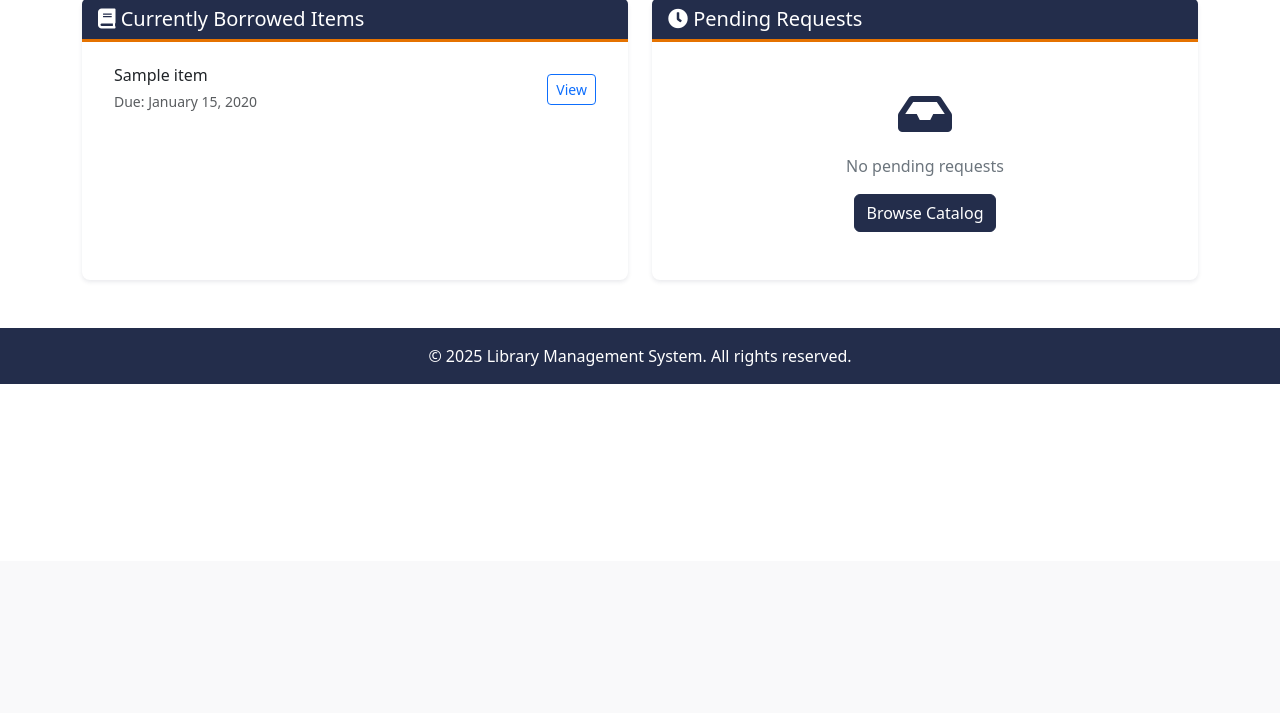
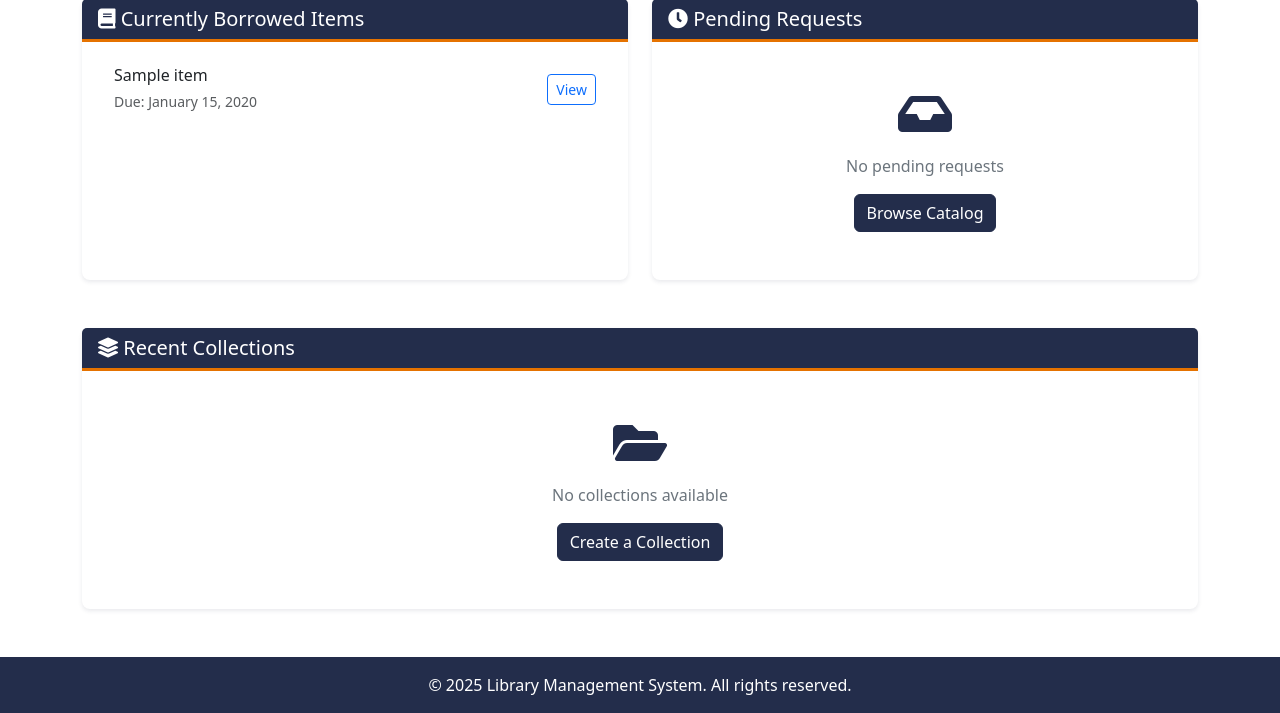
Before and after one commit to KabirSuri/music-instrument-lending-app, a Django app: page /patron-landing/ in a window 1280 px wide. Shown: the part 239-952 px from the top of the page. Before the commit the page ends 623 px from the top, so only its background shows below. Run offline with Django 5.2, Linux system fonts and the light colour scheme; a user stored in the database is signed in; tables that the repository leaves empty hold one stand-in row (values such as "Sample post").

Commit message:
Implemented requirement change. Patrons can now create and interact with public collections.

```diff
--- a/mysite/views.py
+++ b/mysite/views.py
@@ -227,20 +227,25 @@
 
 @login_required
 def collection_list(request):
-    """Display all collections with search functionality."""
-    if not request.user.profile.is_librarian:
-        messages.error(request, "Only librarians can view collections.")
-        return redirect('catalog')
-
+    """Display collections with search functionality.
+       Librarians see all collections; patrons only see public collections.
+    """
     query = request.GET.get('q', '')
-    if query:
-        collections = Collection.objects.filter(
-            Q(title__icontains=query) |
-            Q(description__icontains=query)
-        )
+    if request.user.profile.is_librarian:
+        collections = Collection.objects.all().order_by('-id')
+        if query:
+            collections = collections.filter(
+                Q(title__icontains=query) |
+                Q(description__icontains=query)
+            )
     else:
-        collections = Collection.objects.all().order_by('-id')
-
+        # Patrons see only public collections.
+        collections = Collection.objects.filter(is_public=True).order_by('-id')
+        if query:
+            collections = collections.filter(
+                Q(title__icontains=query) |
+                Q(description__icontains=query)
+            )
     return render(request, 'collections/collection_list.html', {
         'collections': collections,
         'query': query
@@ -249,15 +254,16 @@
 @login_required
 def create_collection(request):
     """Create a new collection."""
-    if not request.user.profile.is_librarian:
-        messages.error(request, "Only librarians can create collections.")
-        return redirect('catalog')
+    default_library = Library.objects.get(id=1) #the single library in this project
 
     if request.method == 'POST':
         title = request.POST.get('title')
         description = request.POST.get('description')
-        is_public = request.POST.get('is_public') == 'on'
-        default_library=Library.objects.get(id=1) #the single library in this project
+        # Librarians can choose private; Patrons forced public
+        if request.user.profile.is_librarian:
+            is_public = request.POST.get('is_public') == 'on'
+        else:
+            is_public = True
 
         if title:
             collection = Collection.objects.create(
@@ -268,7 +274,6 @@
                 library=default_library
             )
 
-            # Handle selected items
             item_ids = request.POST.getlist('items')
             if item_ids:
                 items = Item.objects.filter(id__in=item_ids)
@@ -297,16 +302,19 @@
 @login_required
 def edit_collection(request, collection_id):
     """Edit an existing collection."""
-    if not request.user.profile.is_librarian:
-        messages.error(request, "Only librarians can edit collections.")
+    collection = get_object_or_404(Collection, id=collection_id)
+
+    if not (request.user.profile.is_librarian or collection.creator == request.user):
+        messages.error(request, "You don't have permission to edit this collection.")
         return redirect('catalog')
-
-    collection = get_object_or_404(Collection, id=collection_id)
 
     if request.method == 'POST':
         collection.title = request.POST.get('title', collection.title)
         collection.description = request.POST.get('description', collection.description)
-        collection.is_public = request.POST.get('is_public') == 'on'
+        if request.user.profile.is_librarian:
+            collection.is_public = request.POST.get('is_public') == 'on'
+        else:
+            collection.is_public = True
         collection.save()
 
         # Update items
@@ -326,18 +334,19 @@
         'items': items
     })
 
+@login_required
 def delete_collection(request, collection_id):
     """Delete an existing collection."""
-    if not request.user.profile.is_librarian:
-        messages.error(request, "Only librarians can delete collections.")
+    collection = get_object_or_404(Collection, id=collection_id)
+
+    if not (request.user.profile.is_librarian or collection.creator == request.user):
+        messages.error(request, "You don't have permission to delete this collection.")
         return redirect('catalog')
 
-    collection = get_object_or_404(Collection, id=collection_id)
-
     if request.method == 'POST':
-        collection_title = collection.title  # Store for message before deletion
+        collection_title = collection.title
         collection.delete()
         messages.success(request, f"Collection '{collection_title}' deleted successfully!")
-        return redirect('collections')  # Adjust if your collections list URL is different
+        return redirect('collections')
 
     return redirect('collection-detail', collection_id=collection.id)
--- a/templates/collections/collection_detail.html
+++ b/templates/collections/collection_detail.html
@@ -13,7 +13,7 @@
     <div class="card">
         <div class="card-header d-flex justify-content-between align-items-center">
             <h2 class="mb-0">{{ collection.title }}</h2>
-            {% if user.profile.is_librarian %}
+            {% if user.profile.is_librarian or user == collection.creator %}
                 <a href="{% url 'edit-collection' collection.id %}" class="btn btn-outline-primary">
                     <i class="fas fa-edit"></i> Edit Collection
                 </a>
@@ -52,7 +52,7 @@
                 <div class="text-center py-4">
                     <i class="fas fa-box-open fa-3x text-muted mb-3"></i>
                     <p class="lead text-muted">No items in this collection</p>
-                    {% if user.profile.is_librarian %}
+                    {% if user.profile.is_librarian or user == collection.creator %}
                         <a href="{% url 'edit-collection' collection.id %}" class="btn btn-primary">
                             Add Items
                         </a>
--- a/templates/collections/create_collection.html
+++ b/templates/collections/create_collection.html
@@ -23,6 +23,7 @@
                             <textarea class="form-control" id="description" name="description" rows="3"></textarea>
                         </div>
 
+                        {% if user.profile.is_librarian %}
                         <div class="mb-3">
                             <div class="form-check">
                                 <input class="form-check-input" type="checkbox" id="is_public" name="is_public" checked>
@@ -31,6 +32,7 @@
                                 </label>
                             </div>
                         </div>
+                        {% endif %}
 
                         <div class="mb-3">
                             <label class="form-label">Select Items</label>
--- a/templates/patron-landing.html
+++ b/templates/patron-landing.html
@@ -132,5 +132,45 @@
             </div>
         </div>
     </div>
+
+    <!-- Recent Collections -->
+    <div class="row g-4 mt-4">
+        <div class="col-12">
+            <div class="dashboard-card card">
+                <div class="card-header">
+                    <h5 class="mb-0"><i class="fas fa-layer-group"></i> Recent Collections</h5>
+                </div>
+                <div class="card-body">
+                    {% if collections %}
+                        <div class="list-group list-group-flush">
+                        {% for collection in collections %}
+                            <div class="list-group-item d-flex justify-content-between align-items-center">
+                                <div>
+                                    <h6 class="mb-1">{{ collection.title }}</h6>
+                                    <small class="text-muted">
+                                        {{ collection.items.count }} items
+                                        <span class="badge bg-success">Public</span>
+                                    </small>
+                                </div>
+                                <div>
+                                    {% if request.user == collection.creator or request.user.profile.is_librarian %}
+                                        <a href="{% url 'edit-collection' collection.id %}" class="btn btn-sm btn-outline-primary">Edit</a>
+                                    {% endif %}
+                                    <a href="{% url 'collection-detail' collection.id %}" class="btn btn-sm btn-outline-secondary">View</a>
+                                </div>
+                            </div>
+                        {% endfor %}
+                        </div>
+                    {% else %}
+                        <div class="empty-state">
+                            <i class="fas fa-folder-open"></i>
+                            <p>No collections available</p>
+                            <a href="{% url 'create-collection' %}" class="btn btn-primary">Create a Collection</a>
+                        </div>
+                    {% endif %}
+                </div>
+            </div>
+        </div>
+    </div>
 </div>
 {% endblock %}
```
Also changed, not shown: templates/item_detail.html (+0 -8 lines), templates/librarian-landing.html (line endings or trailing spaces), 1 other file.
